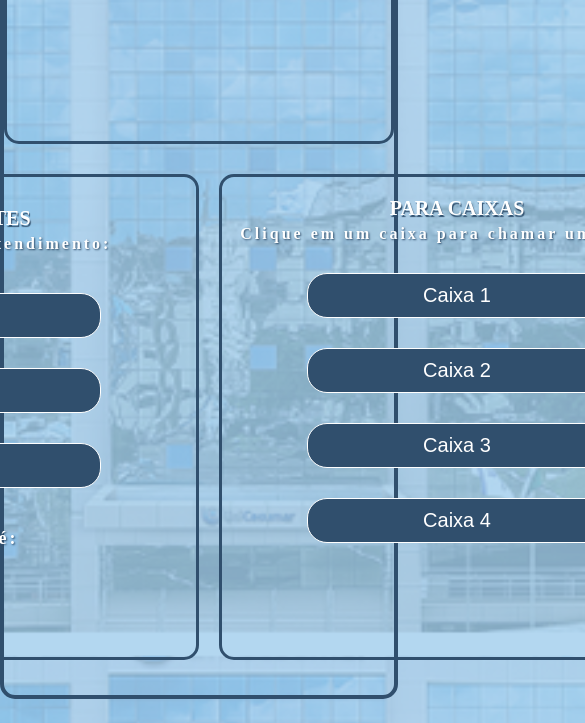
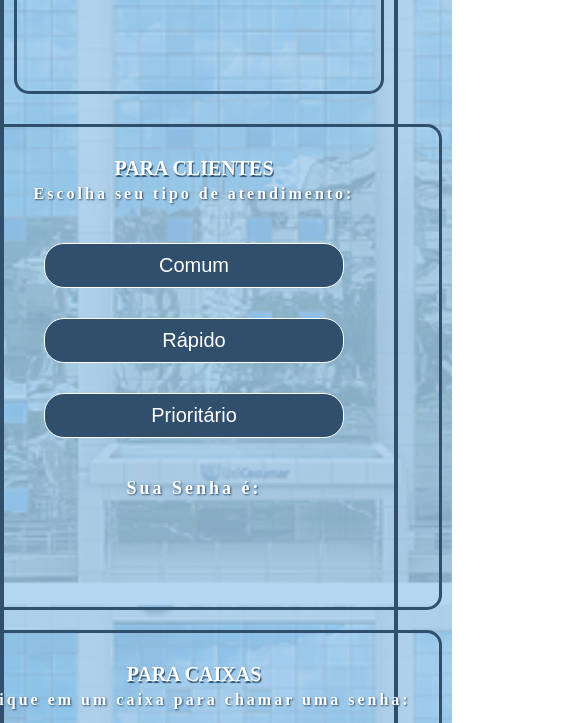
Before and after one commit to thiagowsp85/mapa-frontend, a plain HTML site: page index.html in a window 390 px wide. Shown: the part 259-982 px from the top of the page, 585 px wide, since content can reach past the window. Drawn offline with Linux system fonts and the light colour scheme.

Commit message:
inserindo responsividade

```diff
--- a/assets/css/style.css
+++ b/assets/css/style.css
@@ -11,10 +11,9 @@ body {
 
 .container {
     margin: auto;
-    margin-top: 50px;
     width: 100%;
     max-width: 1440px;
-    height: 900px;
+    padding-bottom: 50px;
     border: 4px solid #304F6D;
     border-radius: 15px;
 }
@@ -73,7 +72,8 @@ body {
 
 .clientetext,
 .caixatext {
-    width: 200px;
+    max-width: 200px;
+    width: 100%;
     text-transform: uppercase;
     font-weight: bold;
     color: #FFF;
@@ -150,8 +150,9 @@ button:hover {
     display: flex;
     flex-direction: column;
     align-items: center;
-    margin-left: 10px;
-    padding-bottom: 20px;
+    margin-right: 10px;
+    padding: 10px;
+    text-align: center;
     width: 470px;
     height: 460px;
     border: 3px solid #304F6D;
@@ -176,3 +177,18 @@ span {
     font-size: 24px;
     text-shadow: 1px 1px 2px #FFF;
 }
+
+
+/* RESPONSIVIDADE */
+
+@media (max-width: 769px) {
+    .areabottom {
+        flex-wrap: wrap;
+    }
+    .areavisor {
+        margin: 0 10px;
+    }
+    .boxcaixa {
+        margin-top: 20px;
+    }
+}
```
